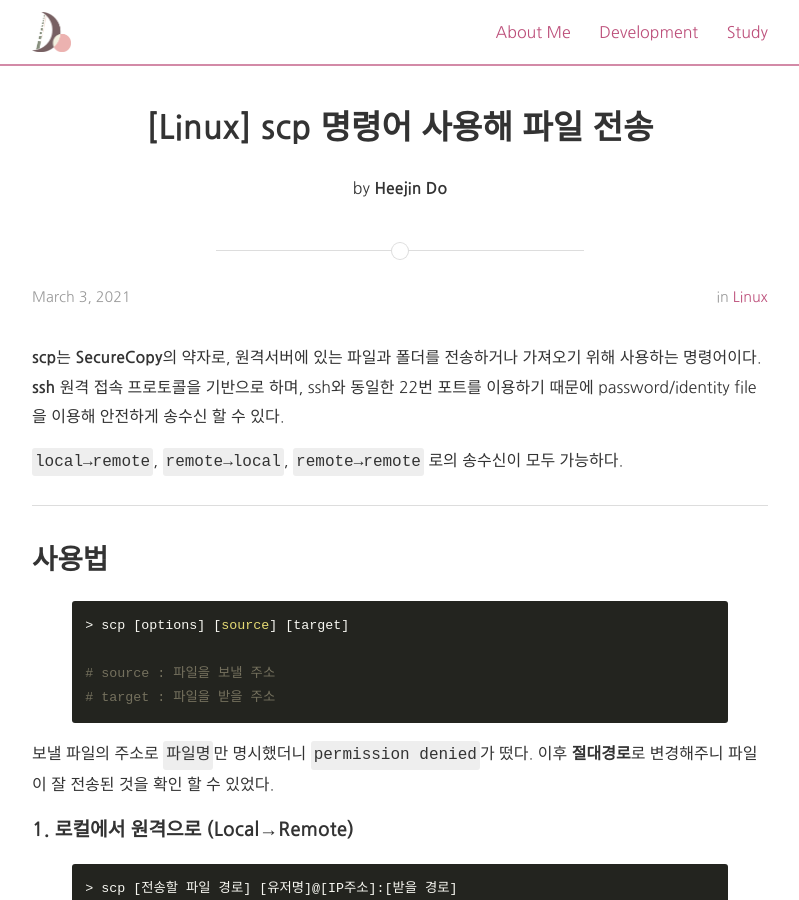
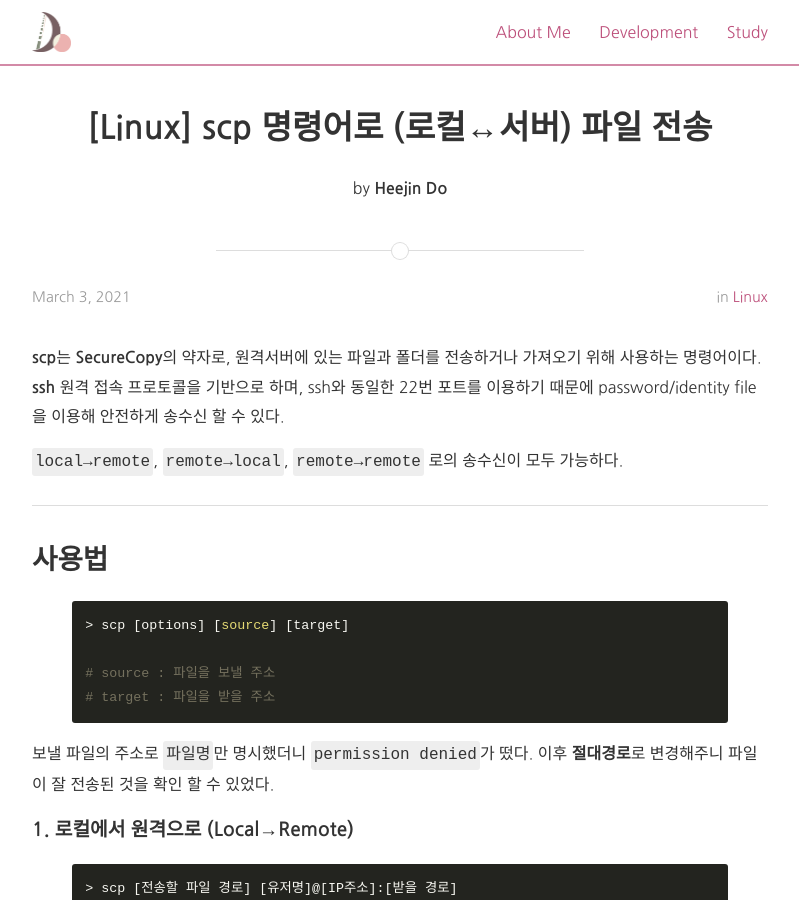
Before and after one commit to doheejin/doheejin.github.io, a Jekyll site: the page built from _posts/2021-03-04-linux-scp.md, in a window 1280 px wide and 900 px high. Shown: the whole window, without its empty margins (240-1039 px from the left). Built offline with Jekyll 4.4.1, drawn with Linux system fonts in a browser that asks for light colours; nearby versions of some CDN libraries; comment, search, counter and statistics services are not loaded.

Commit message:
change title

```diff
--- a/_posts/2021-03-04-linux-scp.md
+++ b/_posts/2021-03-04-linux-scp.md
@@ -1,6 +1,6 @@
 ---
 layout: post
-title:  "[Linux] scp 명령어 사용해 파일 전송"
+title:  "[Linux] scp 명령어로 (로컬↔서버) 파일 전송"
 date:   2021-03-03T14:25:52-05:00
 author: Heejin Do
 categories: linux
```
